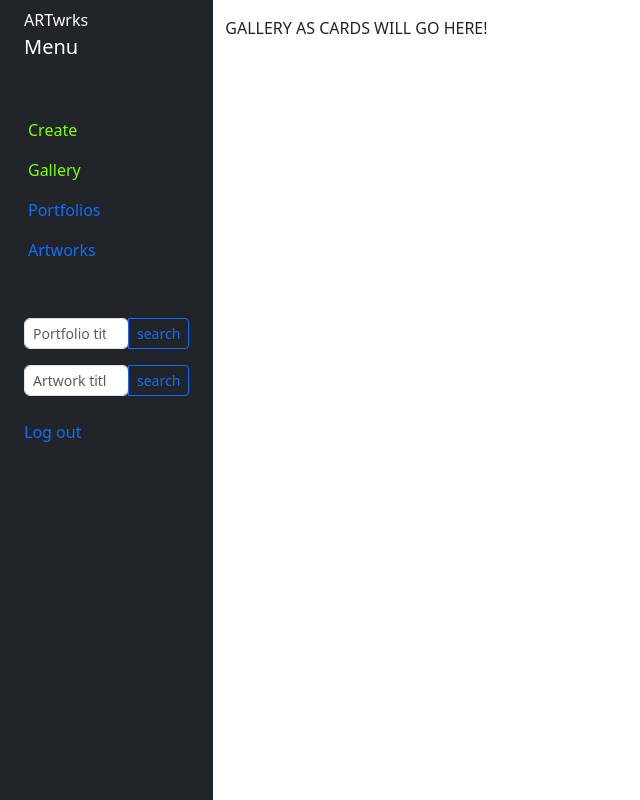
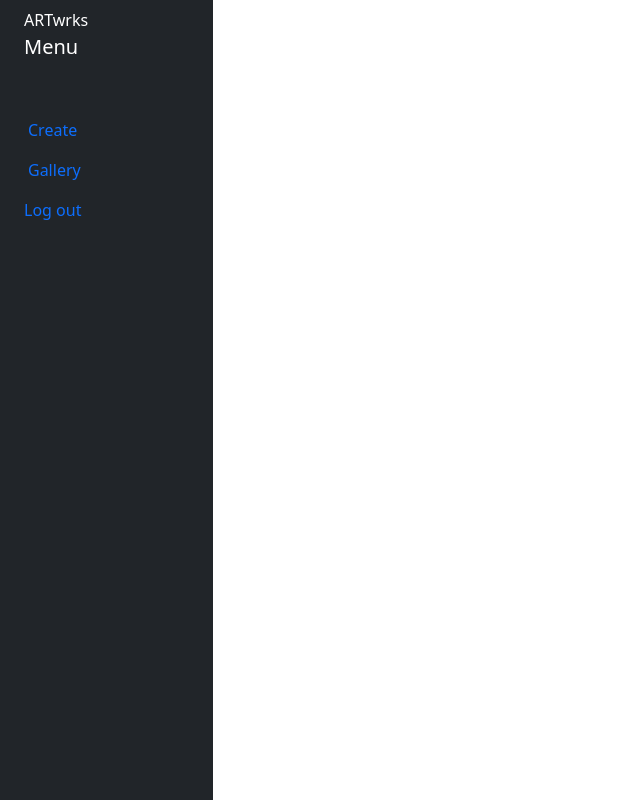
Before and after one commit to j-zarr/hb-capstone, a Flask app: page /user in a window 1280 px wide; the page is wider, and only the part inside the window is pictured. Shown: that part, without its empty margins (0-640 px from the left). Run offline with Flask 2, Linux system fonts and the light colour scheme.

Commit message:
reworked side-nav.js and tried to refactor

```diff
--- a/server.py
+++ b/server.py
@@ -1,6 +1,6 @@
 """Server for art app."""
 
-from flask import (Flask, render_template, request, flash, session, redirect)
+from flask import (Flask, render_template, request, flash, session, redirect, jsonify)
 from jinja2 import StrictUndefined
 from model import connect_to_db, db
 import crud_u, crud_p, crud_a
@@ -53,11 +53,9 @@ def login_user():
 
 @app.route("/logout")
 def logout():
+    """Log out user"""
 
-    session['user_id'] = None
-    session['username'] = None
-    session['logged_in'] = False
-
+    session.clear()
     return redirect("/")
 
 
@@ -98,23 +96,29 @@ def user_page():
     return render_template("user.html")
 
 
-@app.route("/new-artwork")
-def new_artwork():
-    """Create new artwork for user"""
-
-    artwork = crud_a.create_artwork()
-    db.session.add(artwork)
-    db.session.commit()
-
-    #save to session
-    session['artwork_id'] = artwork.artwork_id
-
-    flash(f"success, new artwork created, artwork_id: {session['artwork_id']}")
-
-    return render_template('new-artwork.html')
+### routes that return data to fetch requests ###
 
 
-### routes that return data to fetch requests ###
+# # will be ceated in DB when click save ""
+# @app.route("/api/save-artwork")
+# def new_artwork():
+#     """Create new artwork for user"""
+
+#     #get infputs for title and portfolio from modal form(still to be created)
+
+#     artwork = crud_a.create_artwork()
+#     db.session.add(artwork)
+#     db.session.commit()
+
+#     #save to session
+#     session['artwork_id'] = artwork.artwork_id
+
+#     flash(f"Artwork saved artwork_id: {session['artwork_id']}")#just for testing
+
+#     return jsonify()###complete function after build realted pieces
+
+
+
 
 
 
--- /dev/null
+++ b/static/js/side-nav.js
@@ -0,0 +1,83 @@
+$(document).ready(() => {
+
+    const navCreateMenu =
+        `<li>
+            <a href="#" class="nav-link px-0 align-middle">
+            <span class="ms-1 d-none d-sm-inline">Save</span></a>
+        </li>
+        <li>
+             <a href="#" class="nav-link px-0 align-middle">
+             <span class="ms-1 d-none d-sm-inline">Update</span></a>
+        </li>
+        <li>
+            <a href="#" class="nav-link px-0 align-middle">
+                <span class="ms-1 d-none d-sm-inline">Delete</span></a>
+        </li>
+        <hr> `;
+
+
+    const navGalleryMenu =
+        `<li>
+        <a href="#" class="nav-link px-0 align-middle">
+            <span class="ms-1 d-none d-sm-inline">Portfolios</span></a>
+        </li>
+        <li>
+        <a href="#" class="nav-link px-0 align-middle">
+            <span class="ms-1 d-none d-sm-inline">Artworks</span></a>
+        </li>
+        <br>
+         <li>
+        <div class="input-group input-group-sm mb-3">
+            <input type="search" id="search-portfolios" class="form-control rounded" placeholder="Portfolio title" aria-label="Search" aria-describedby="search-addon" />
+            <button type="button" class="btn btn-outline-primary">search</button>
+        </div>
+        </li>
+
+        <li>
+        <div class="input-group input-group-sm mb-3">
+            <input type="search" id="search-artworkss" class="form-control rounded" placeholder="Artwork title" aria-label="Search" aria-describedby="search-addon" />
+            <button type="button" class="btn btn-outline-primary">search</button>
+        </div>
+        <br>
+        <hr> `;
+
+
+    const blueColor = $('#logout').css('color')
+
+
+    $('#create-link').click(() => {
+
+        $('#create-link').prop('disabled', true);
+        $('#create-link').css('color', '#7FFF00');
+        $('#gallery-link').css('color', blueColor);
+
+        $('#nav-menu').html(navCreateMenu).fadeIn();
+
+        $('#content-area').html(
+            `
+              <div class="col py-3" id="art-canvas">
+                 <p>CANVAS WILL GO HERE!</p>
+             </div> `
+               );
+
+        });
+
+
+     $('#gallery-link').click((e) => {
+
+         $(e.target).prop('disabled', true);
+         $(e.target).css('color', '#7FFF00');
+         $('#create-link').css('color', blueColor);
+
+        $('#nav-menu').html(navGalleryMenu).fadeIn(2000);
+
+        $('#content-area').html(
+             `
+            <div class="col py-3" id="gallery-cards">
+                 <p>GALLERY AS CARDS WILL GO HERE!</p>
+            </div> `
+            );
+        });
+
+
+}); // closing for document.ready
--- a/templates/base.html
+++ b/templates/base.html
@@ -7,6 +7,7 @@
     <title>
         {% block title %} TITLE {% endblock %}
     </title>
+    <script src="https://code.jquery.com/jquery-3.6.4.min.js" integrity="sha256-oP6HI9z1XaZNBrJURtCoUT5SUnxFr8s3BzRl+cbzUq8=" crossorigin="anonymous"></script>
     <link href="https://cdn.jsdelivr.net/npm/bootstrap@5.3.0-alpha3/dist/css/bootstrap.min.css" rel="stylesheet" integrity="sha384-KK94CHFLLe+nY2dmCWGMq91rCGa5gtU4mk92HdvYe+M/SXH301p5ILy+dN9+nJOZ" crossorigin="anonymous">
     <link rel="stylesheet" href="/static/css/style.css">
     {% block head %}  {% endblock %}
@@ -30,6 +31,10 @@
     {% block content %}  {% endblock %}
 
 
+
     <script src="https://cdn.jsdelivr.net/npm/bootstrap@5.3.0-alpha3/dist/js/bootstrap.bundle.min.js" integrity="sha384-ENjdO4Dr2bkBIFxQpeoTz1HIcje39Wm4jDKdf19U8gI4ddQ3GYNS7NTKfAdVQSZe" crossorigin="anonymous"></script>
-</body>
+
+    {% block bodybottom %} {% endblock %}
+
+  </body>
 </html>
--- a/templates/user.html
+++ b/templates/user.html
@@ -18,52 +18,36 @@
             <div class="d-flex flex-column align-items-center align-items-sm-start px-3 pt-2 text-white min-vh-100">
                 <span>ARTwrks</span>
                 <span class="fs-5 d-none d-sm-inline">Menu </span> <br></br>
-                <ul class="nav nav-pills flex-column mb-sm-auto mb-0 align-items-center align-items-sm-start" id="menu">
+                <ul class="nav nav-pills flex-column mb-sm-auto mb-0 align-items-center align-items-sm-start">
                     <li>
-                        <a href="/new-artwork" class="nav-link px-0 align-middle" >
-                            <span class="ms-1 d-none d-sm-inline" style="color: #7FFF00;">Create</span></a>
+                        <a href="#" class="nav-link px-0 align-middle">
+                            <span class="ms-1 d-none d-sm-inline" id="create-link">Create</span></a>
                     </li>
                     <li>
                         <a href="#" class="nav-link px-0 align-middle" >
-                            <span class="ms-1 d-none d-sm-inline" style="color: #7FFF00;">Gallery</span></a>
+                            <span class="ms-1 d-none d-sm-inline" id="gallery-link">Gallery</span></a>
                     </li>
 
-                    <li>
-                        <a href="#" class="nav-link px-0 align-middle">
-                            <span class="ms-1 d-none d-sm-inline">Portfolios</span></a>
+                    <div id="nav-menu"></div>
+
+
                     </li>
-                    <li>
-                        <a href="#" class="nav-link px-0 align-middle">
-                            <span class="ms-1 d-none d-sm-inline">Artworks</span></a>
-                    </li>
-                    <br></br>
-                    <li>
-                        <div class="input-group input-group-sm mb-3">
-                            <input type="search" id="search-portfolios" class="form-control rounded" placeholder="Portfolio title" aria-label="Search" aria-describedby="search-addon" />
-                            <button type="button" class="btn btn-outline-primary">search</button>
-                        </div>
-                    </li>
-
-                    <li>
-                        <div class="input-group input-group-sm mb-3">
-                            <input type="search" id="search-artworkss" class="form-control rounded" placeholder="Artwork title" aria-label="Search" aria-describedby="search-addon" />
-                            <button type="button" class="btn btn-outline-primary">search</button>
-                        </div>
-                    </li>
-                    <a href="/logout" class="nav-link px-0 align-middle">
-                        <li>Log out</li></a>
+                    <a href="/logout" class="nav-link px-0 align-middle" id="logout">
+                        <li>Log out</li>
+                    </a>
                 </ul>
             </div>
         </div>
 
 
-
-        <div class="col py-3" id="cards">
-            <p>GALLERY AS CARDS WILL GO HERE!</p>
-        </div>
+        <div id="content-area"></div>
 
 
     </div>
 </div>
 
 {% endblock %}
+
+{% block bodybottom %}
+<script src="/static/js/side-nav.js"></script>
+{% endblock %}
```
Also changed, not shown: crud_a.py (+5 -5 lines), templates/new-artwork.html (deleted, +0 -60 lines).
